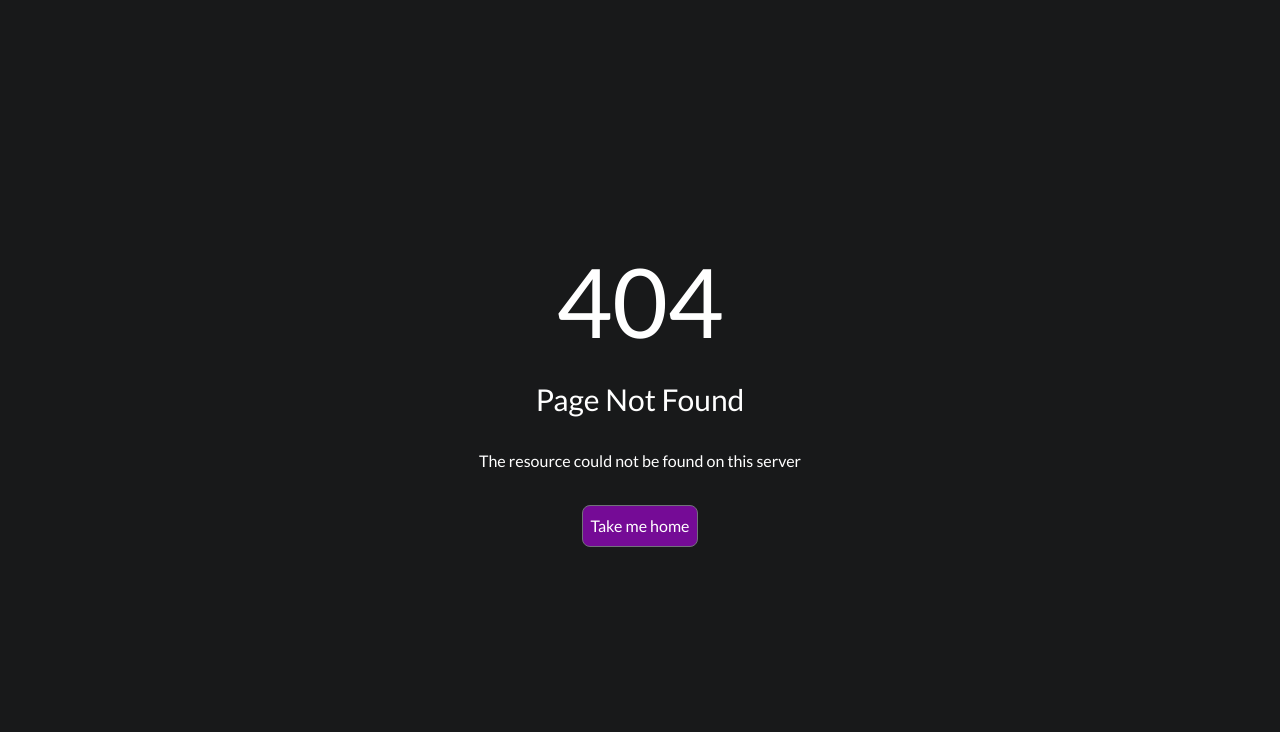
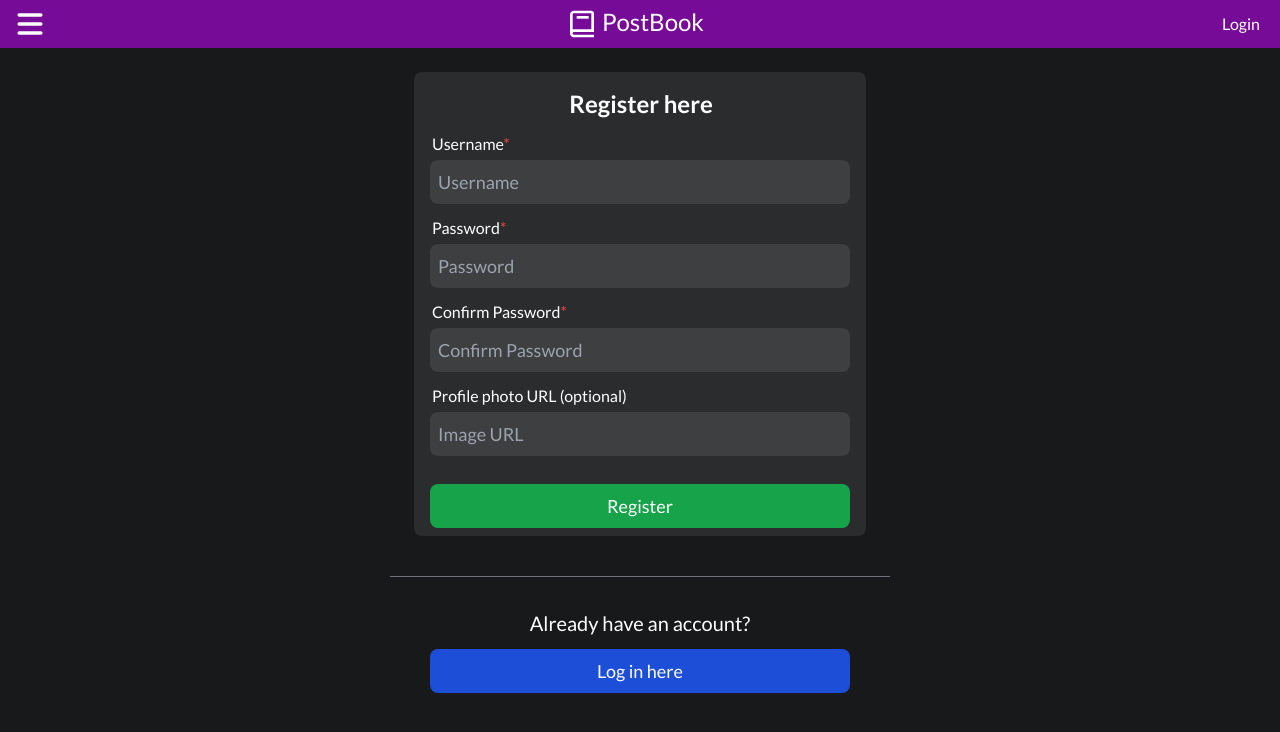
Before and after one commit to julia-hebel/itechart-internship-blog, a React (Create React App) app: page /register in a window 1280 px wide. Before the commit this address had no page. Shown: the top 732 px of the page. Built offline with nearby package versions, Linux system fonts and the light colour scheme.

Commit message:
added login and register pages

```diff
--- a/src/App.tsx
+++ b/src/App.tsx
@@ -1,15 +1,22 @@
 import { BrowserRouter, Routes, Route } from 'react-router-dom';
+import Login from './pages/users/Login';
+import Register from './pages/users/Register';
 import Home from './pages/Home';
 import Layout from './pages/Layout';
 import PageNotFound from './pages/PageNotFound';
 
 function App() {
   return (
-    <div className='bg-[rgb(24,25,26)] min-h-screen text-white' style={{ fontFamily: "'Lato', sans-serif" }}>
+    <div
+      className='bg-[rgb(24,25,26)] min-h-screen text-white'
+      style={{ fontFamily: "'Lato', sans-serif" }}
+    >
       <BrowserRouter>
         <Routes>
           <Route path='/' element={<Layout />}>
             <Route index element={<Home />} />
+            <Route path='login' element={<Login />} />
+            <Route path='register' element={<Register />} />
           </Route>
           <Route path='*' element={<PageNotFound />} />
         </Routes>
--- a/src/components/Header.tsx
+++ b/src/components/Header.tsx
@@ -1,3 +1,4 @@
+import { Link } from 'react-router-dom';
 import { BiBook } from 'react-icons/bi';
 import { HiMenu } from 'react-icons/hi';
 
@@ -7,11 +8,13 @@ function Header() {
       <button className='h-9'>
         <HiMenu className='h-full w-full' />
       </button>
-      <div className='flex items-center text-2xl h-8'>
+      <Link to='/' className='flex items-center text-2xl h-8'>
         <BiBook className='mr-1 h-full w-full' />
         <h1 className='mb-1'>PostBook</h1>
-      </div>
-      <button className='mr-2'>Login</button>
+      </Link>
+      <Link to='/login' className='mr-2'>
+        Login
+      </Link>
     </header>
   );
 }
--- a/src/components/posts/PostsList.tsx
+++ b/src/components/posts/PostsList.tsx
@@ -7,20 +7,22 @@ import Post from './Post';
 function PostsList() {
   const dispatch = useDispatch<any>();
   const posts = useSelector((state: any) => state.posts.posts);
-  const status = useSelector((state: any) => state.posts.status);
+  const postsStatus = useSelector((state: any) => state.posts.status);
 
   useEffect(() => {
-    dispatch(getPosts());
+    if (postsStatus === 'idle') {
+      dispatch(getPosts());
+    }
   }, [dispatch]);
 
   const renderPostListContent = () => {
-    if (status === 'loading') {
+    if (postsStatus === 'loading') {
       return (
         <div className='fixed top-0 left-0 h-full w-full flex flex-col justify-center items-center'>
           <CircularProgress size='4rem' />
         </div>
       );
-    } else if (status === 'succeeded') {
+    } else if (postsStatus === 'succeeded') {
       const orderedPosts = posts
         .slice()
         .sort((a: any, b: any) => b.date.localeCompare(a.date));
--- /dev/null
+++ b/src/pages/users/Login.tsx
@@ -0,0 +1,94 @@
+import { useState } from 'react';
+import { Link } from 'react-router-dom';
+import Snackbar from '@mui/material/Snackbar';
+import MuiAlert from '@mui/material/Alert';
+
+function Login() {
+  const [username, setUsername] = useState('');
+  const [password, setPassword] = useState('');
+  const [errorMessage, setErrorMessage] = useState('');
+
+  const preventSpace = (e: any) => {
+    if (e.key === ' ') {
+      e.preventDefault();
+      setErrorMessage('Username cannot contain space');
+    }
+  };
+
+  const renderErrorMessage = () => {
+    return (
+      <Snackbar
+        open={errorMessage !== '' ? true : false}
+        autoHideDuration={5000}
+        onClose={() => setErrorMessage('')}
+      >
+        <MuiAlert
+          elevation={6}
+          variant='filled'
+          onClose={() => setErrorMessage('')}
+          severity='error'
+        >
+          {errorMessage}
+        </MuiAlert>
+      </Snackbar>
+    );
+  };
+  return (
+    <div className='pb-2 max-w-[500px] m-auto'>
+      <div className='m-3 sm:m-6 px-4 py-2 bg-[rgb(43,44,45)] rounded-lg'>
+        <div className='text-center my-2'>
+          <h2 className='ml-0.5 text-xl sm:text-2xl font-bold'>
+            Welcome back!
+          </h2>
+        </div>
+        <form>
+          <div className='my-3'>
+            <label htmlFor='username' className='block mb-1 ml-0.5'>
+              Username
+            </label>
+            <input
+              type='text'
+              name='username'
+              placeholder='Username'
+              className='w-full bg-[rgb(62,63,64)] rounded-lg p-2 sm:text-lg'
+              onKeyDown={(e) => preventSpace(e)}
+              value={username}
+              onChange={(e) => setUsername(e.target.value)}
+            />
+          </div>
+          <div className='my-3'>
+            <label htmlFor='password' className='block mb-1 ml-0.5'>
+              Password
+            </label>
+            <input
+              type='password'
+              name='password'
+              placeholder='Password'
+              className='w-full bg-[rgb(62,63,64)] rounded-lg p-2 sm:text-lg'
+              value={password}
+              onChange={(e) => setPassword(e.target.value)}
+            />
+          </div>
+          <button
+            type='submit'
+            className='w-full h-10 sm:h-11 text-center bg-green-600 rounded-lg py-2 mt-4 disabled:bg-zinc-700 sm:text-lg'
+          >
+            Log in
+          </button>
+        </form>
+      </div>
+      <hr className='border-zinc-500 mt-10 mb-8' />
+      <div className='px-4 w-full text-center'>
+        <div className='text-lg sm:text-xl'>Don't have an account?</div>
+        <Link to='/register'>
+          <div className='h-10 sm:h-11 p-2 mt-3 mx-3 sm:mx-6 bg-blue-700 rounded-lg sm:text-lg'>
+            Register
+          </div>
+        </Link>
+      </div>
+      {renderErrorMessage()}
+    </div>
+  );
+}
+
+export default Login;
--- /dev/null
+++ b/src/pages/users/Register.tsx
@@ -0,0 +1,186 @@
+import { useState } from 'react';
+import { Link } from 'react-router-dom';
+import MuiAlert from '@mui/material/Alert';
+
+function Register() {
+  const [username, setUsername] = useState('');
+  const [password, setPassword] = useState('');
+  const [confirmPassword, setConfirmPassword] = useState('');
+  const [profileImageURL, setProfileImageURL] = useState('');
+  const [errorMessage, setErrorMessage] = useState('');
+
+  const preventSpace = (e: any) => {
+    if (e.key === ' ') {
+      e.preventDefault();
+      setErrorMessage('Username cannot contain space');
+    }
+  };
+
+  const renderErrorMessage = () => {
+    if (errorMessage) {
+      return (
+        <MuiAlert
+          elevation={6}
+          variant='filled'
+          onClose={() => setErrorMessage('')}
+          severity='error'
+          sx={{ borderRadius: '0.5rem' }}
+        >
+          {errorMessage}
+        </MuiAlert>
+      );
+    } else {
+      return null;
+    }
+  };
+
+  const usernameError = () => {
+    const contains = errorMessage.toLowerCase().includes('username');
+    return contains;
+  };
+
+  const passwordError = () => {
+    const contains = errorMessage.toLowerCase().includes('password');
+    return contains;
+  };
+
+  const onSubmitRegister = (e: React.FormEvent<HTMLFormElement>) => {
+    e.preventDefault();
+    if (!username || !password || !confirmPassword) {
+      setErrorMessage('Required fields cannot be empty!');
+      return;
+    }
+
+    if (password !== confirmPassword) {
+      setErrorMessage('Passwords do not match');
+      return;
+    }
+
+    if (password.length < 8) {
+      setErrorMessage('Password should contain at least 8 characters');
+      return;
+    }
+
+    if (username.length > 30) {
+      setErrorMessage('Username too long');
+      return;
+    }
+
+    if (password.length > 30) {
+      setErrorMessage('Password too long');
+      return;
+    }
+
+    if (
+        profileImageURL &&
+        !(
+          profileImageURL.includes('.jpg') ||
+          profileImageURL.includes('.jpeg') ||
+          profileImageURL.includes('.png') ||
+          profileImageURL.includes('.gif')
+        )
+      ) {
+        setErrorMessage('URL is invalid, please try another');
+        return;
+      }
+
+
+  };
+
+  return (
+    <div className='pb-2 max-w-[500px] m-auto'>
+      <div className='m-3 sm:m-6 px-4 py-2 bg-[rgb(43,44,45)] rounded-lg'>
+        <div className='text-center my-2'>
+          <h2 className='ml-0.5 text-xl sm:text-2xl font-bold'>
+            Register here
+          </h2>
+        </div>
+        <form onSubmit={(e) => onSubmitRegister(e)}>
+          <div className='my-3'>
+            <label htmlFor='username' className='block mb-1 ml-0.5'>
+              Username<span className='text-red-500'>*</span>
+            </label>
+            <input
+              type='text'
+              name='username'
+              placeholder='Username'
+              className={`w-full bg-[rgb(62,63,64)] rounded-lg p-2 sm:text-lg ${
+                usernameError() && 'border border-red-500'
+              }`}
+              onKeyDown={(e) => preventSpace(e)}
+              value={username}
+              onChange={(e) => setUsername(e.target.value)}
+              required
+            />
+          </div>
+          <div className='my-3'>
+            <label htmlFor='password' className='block mb-1 ml-0.5'>
+              Password<span className='text-red-500'>*</span>
+            </label>
+            <input
+              type='password'
+              name='password'
+              placeholder='Password'
+              className={`w-full bg-[rgb(62,63,64)] rounded-lg p-2 sm:text-lg ${
+                passwordError() && 'border border-red-500'
+              }`}
+              value={password}
+              onChange={(e) => setPassword(e.target.value)}
+              required
+            />
+          </div>
+          <div className='my-3'>
+            <label htmlFor='confirmPassword' className='block mb-1 ml-0.5'>
+              Confirm Password<span className='text-red-500'>*</span>
+            </label>
+            <input
+              type='password'
+              name='confirmPassword'
+              placeholder='Confirm Password'
+              className={`w-full bg-[rgb(62,63,64)] rounded-lg p-2 sm:text-lg ${
+                passwordError() && 'border border-red-500'
+              }`}
+              value={confirmPassword}
+              onChange={(e) => setConfirmPassword(e.target.value)}
+              required
+            />
+          </div>
+          <div className='my-3'>
+            <label htmlFor='image' className='block mb-1 ml-0.5'>
+              Profile photo URL (optional)
+            </label>
+            <input
+              type='text'
+              name='image'
+              className={`w-full bg-[rgb(62,63,64)] rounded-lg p-2 sm:text-lg ${
+                errorMessage === 'URL is invalid, please try another' &&
+                'border border-red-500'
+              }`}
+              placeholder='Image URL'
+              value={profileImageURL}
+              onChange={(e) => setProfileImageURL(e.target.value)}
+            />
+          </div>
+          {renderErrorMessage()}
+          <button
+            type='submit'
+            className='w-full h-10 sm:h-11 text-center bg-green-600 rounded-lg py-2 mt-4 disabled:bg-zinc-700 sm:text-lg'
+          >
+            Register
+          </button>
+        </form>
+      </div>
+      <hr className='border-zinc-500 mt-10 mb-8' />
+      <div className='px-4 w-full text-center'>
+        <div className='text-lg sm:text-xl'>Already have an account?</div>
+        <Link to='/login'>
+          <div className='h-10 sm:h-11 p-2 mt-3 mx-3 sm:mx-6 bg-blue-700 rounded-lg sm:text-lg'>
+            Log in here
+          </div>
+        </Link>
+      </div>
+    </div>
+  );
+}
+
+export default Register;
```
